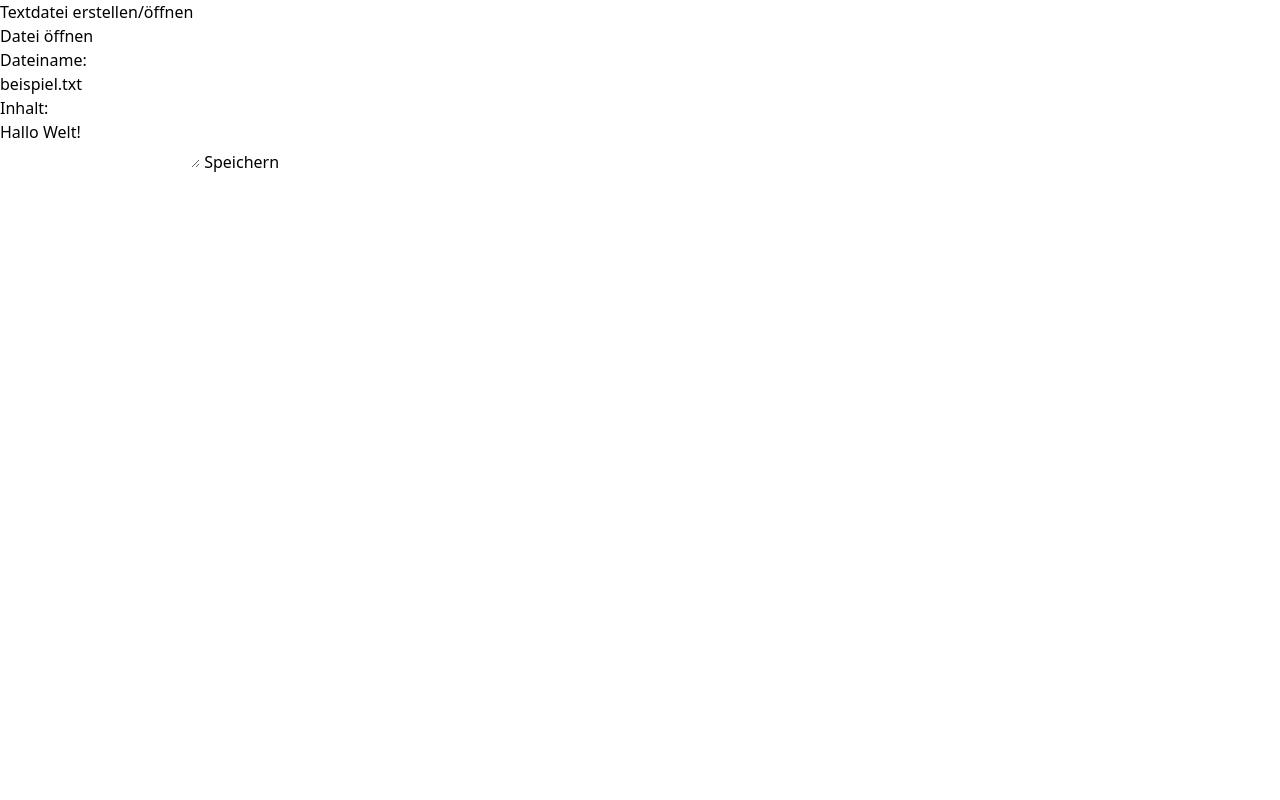
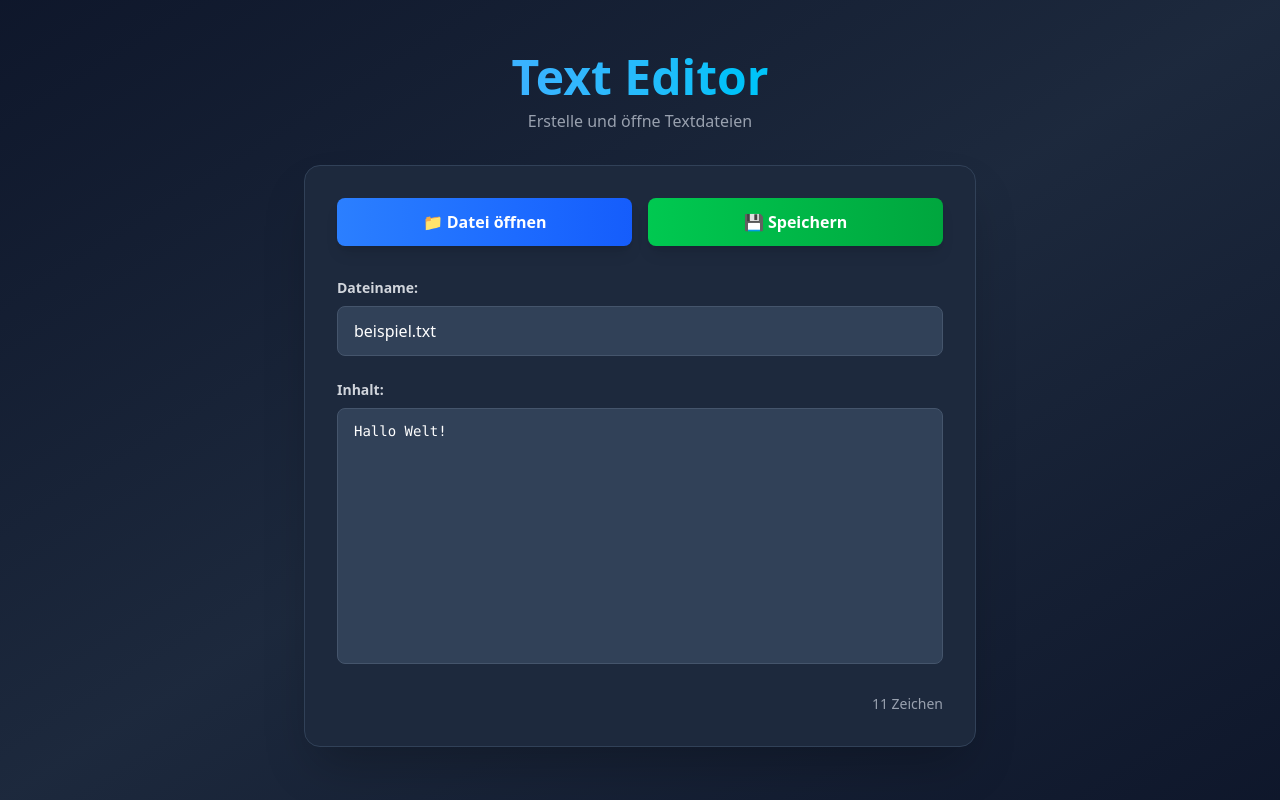
Before and after one commit to HACKERMANHYPER/texteditor-desktopapp, a Svelte app: page / in a window 1280 px wide. Built offline with nearby package versions, Linux system fonts and the light colour scheme.

Commit message:
add layout and tailwind styles

```diff
--- a/src/App.svelte
+++ b/src/App.svelte
@@ -20,14 +20,65 @@
     }
 </script>
 
-<main>
-    <h1>Textdatei erstellen/öffnen</h1>
-    <button on:click={open}>Datei öffnen</button>
-    <div>Dateiname:</div>
-    <input bind:value={filename} />
+<main class="min-h-screen bg-linear-to-br from-slate-900 via-slate-800 to-slate-900 flex items-center justify-center p-4">
+    <div class="w-full max-w-2xl">
+        <!-- Header -->
+        <div class="text-center mb-8">
+            <h1 class="text-5xl font-bold text-transparent bg-clip-text bg-linear-to-r from-blue-400 to-cyan-400 mb-2">
+                Text Editor
+            </h1>
+            <p class="text-gray-400">Erstelle und öffne Textdateien</p>
+        </div>
 
-    <div>Inhalt:</div>
-    <textarea bind:value={content}></textarea>
+        <!-- Card Container -->
+        <div class="bg-slate-800 rounded-2xl shadow-2xl p-8 border border-slate-700">
+            <!-- Action Buttons -->
+            <div class="flex gap-4 mb-8">
+                <button
+                    on:click={open}
+                    class="flex-1 bg-linear-to-r from-blue-500 to-blue-600 hover:from-blue-600 hover:to-blue-700 text-white font-semibold py-3 px-6 rounded-lg transition-all duration-200 transform hover:scale-105 shadow-lg"
+                >
+                    📁 Datei öffnen
+                </button>
+                <button
+                    on:click={save}
+                    class="flex-1 bg-linear-to-r from-green-500 to-green-600 hover:from-green-600 hover:to-green-700 text-white font-semibold py-3 px-6 rounded-lg transition-all duration-200 transform hover:scale-105 shadow-lg"
+                >
+                    💾 Speichern
+                </button>
+            </div>
 
-    <button on:click={save}>Speichern</button>
+            <!-- Filename Input -->
+            <div class="mb-6">
+                <label for="filename" class="block text-sm font-semibold text-gray-300 mb-2">
+                    Dateiname:
+                </label>
+                <input
+                    id="filename"
+                    type="text"
+                    bind:value={filename}
+                    class="w-full bg-slate-700 border border-slate-600 rounded-lg px-4 py-3 text-white placeholder-gray-400 focus:outline-none focus:border-blue-400 focus:ring-2 focus:ring-blue-400/50 transition-all duration-200"
+                    placeholder="beispiel.txt"
+                />
+            </div>
+
+            <!-- Content Textarea -->
+            <div class="mb-6">
+                <label for="content" class="block text-sm font-semibold text-gray-300 mb-2">
+                    Inhalt:
+                </label>
+                <textarea
+                    id="content"
+                    bind:value={content}
+                    class="w-full h-64 bg-slate-700 border border-slate-600 rounded-lg px-4 py-3 text-white placeholder-gray-400 focus:outline-none focus:border-blue-400 focus:ring-2 focus:ring-blue-400/50 transition-all duration-200 resize-none font-mono text-sm"
+                    placeholder="Gib deinen Text ein..."
+                ></textarea>
+            </div>
+
+            <!-- Character Count -->
+            <div class="text-right text-sm text-gray-400">
+                {content.length} Zeichen
+            </div>
+        </div>
+    </div>
 </main>
```
